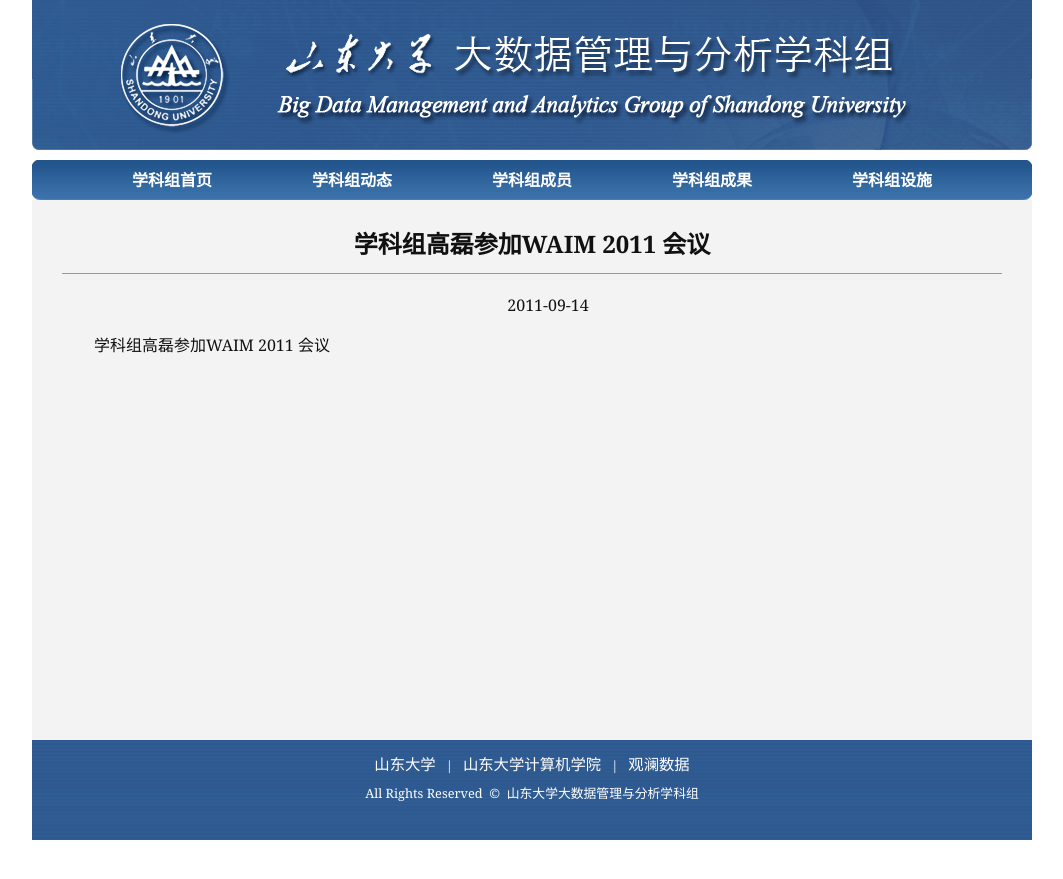
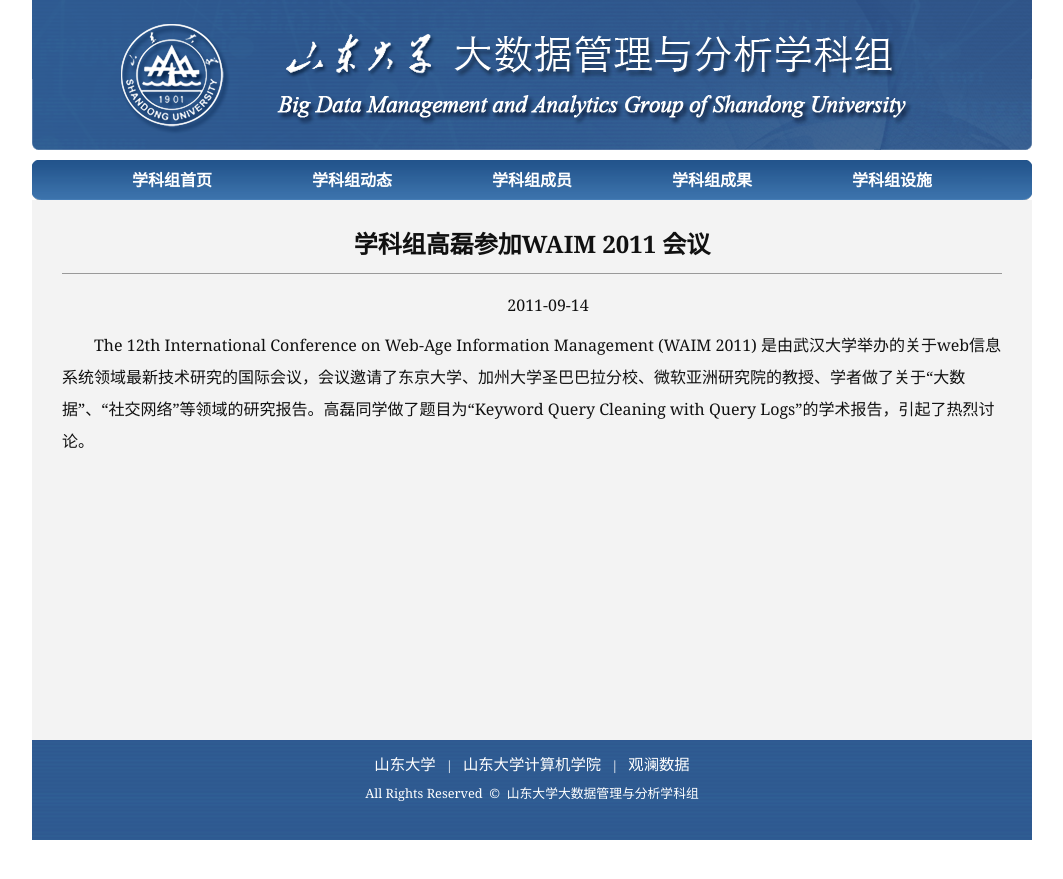
Before and after one commit to sdubigdata/bigdata-home, a Jekyll site: the page built from _source/_posts/2011-9-14-1.md, in a window 1280 px wide. Shown: the top 879 px of the page, without its empty margins (108-1171 px from the left). Built offline with Jekyll 4.4.1, drawn with Linux system fonts in a browser that asks for light colours.

Commit message:
modified

```diff
--- a/_source/_posts/2011-9-14-1.md
+++ b/_source/_posts/2011-9-14-1.md
@@ -5,4 +5,4 @@
 categories: news
 ---
 
-学科组高磊参加WAIM 2011 会议
+The 12th International Conference on Web-Age Information Management (WAIM 2011) 是由武汉大学举办的关于web信息系统领域最新技术研究的国际会议，会议邀请了东京大学、加州大学圣巴巴拉分校、微软亚洲研究院的教授、学者做了关于“大数据”、“社交网络”等领域的研究报告。高磊同学做了题目为“Keyword Query Cleaning with Query Logs”的学术报告，引起了热烈讨论。
```
